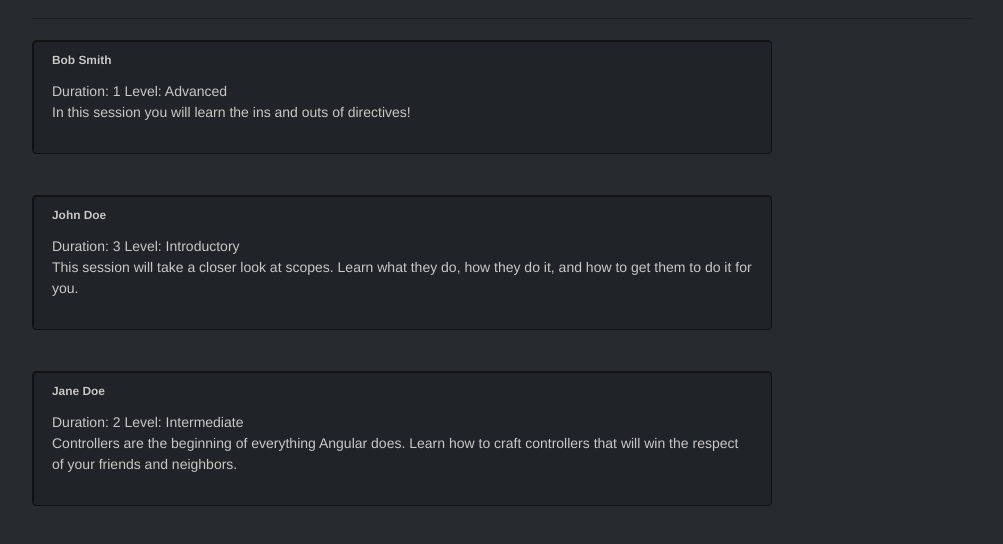
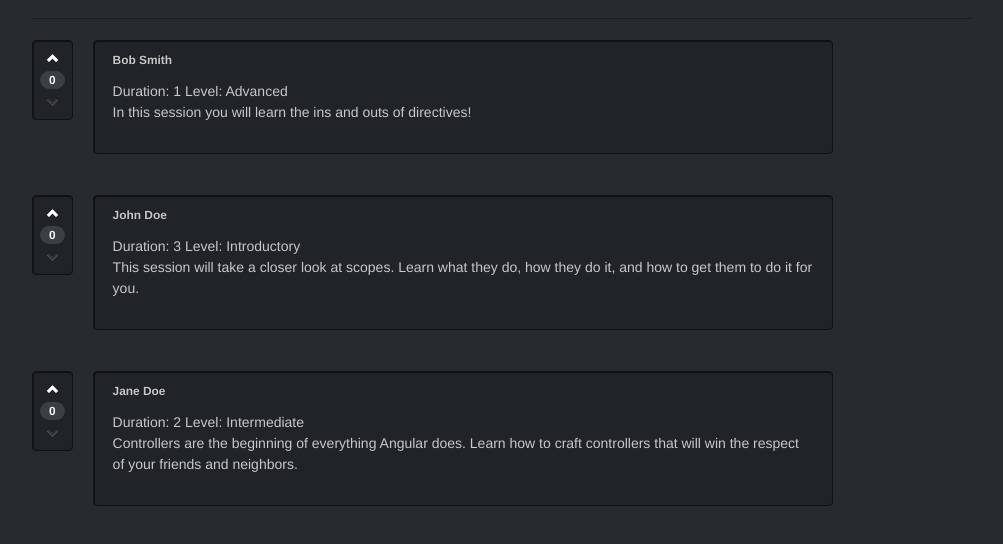
Before and after one commit to gagan0183/angularjs-pluralsight, a website: page angularjs fundamental/EventReg/app/EventDetails.html in a window 1280 px wide. Shown: the part 214-758 px from the top of the page, without its empty margins (138-1141 px from the left). Drawn offline with Linux system fonts and the light colour scheme.

Commit message:
sessions implement

```diff
--- a/angularjs fundamental/EventReg/app/EventDetails.html
+++ b/angularjs fundamental/EventReg/app/EventDetails.html
@@ -38,6 +38,17 @@
                 <ul class="thumbnails">
                     <li ng-repeat="session in event.sessions">
                         <div class="row session">
+                            <div class="span0 well votingWidget">
+                                <div class="votingButton" ng-click="upVoteSession(session)">
+                                    <i class="icon-chevron-up icon-white"></i>
+                                </div>
+                                <div class="badge badge-inverse">
+                                    <div>{{session.upVoteCount}}</div>
+                                </div>
+                                <div class="votingButton" ng-click="downVoteSession(session)">
+                                    <i class="icon-chevron-down"></i>
+                                </div>
+                            </div>
                             <div class="well span9">
                                 <collapsible title="{{session.name}}">
                                     <h6 style="margin-top: -10px">{{session.creatorName}}</h6>
--- a/angularjs fundamental/EventReg/app/js/controllers/EventController.js
+++ b/angularjs fundamental/EventReg/app/js/controllers/EventController.js
@@ -40,4 +40,11 @@ eventsApp.controller('EventController', function($scope) {
             }
         ]
     }
+    $scope.upVoteSession = function(session) {
+        session.upVoteCount++;
+    }
+
+    $scope.downVoteSession = function(session) {
+        session.upVoteCount--;
+    }
 });
```
